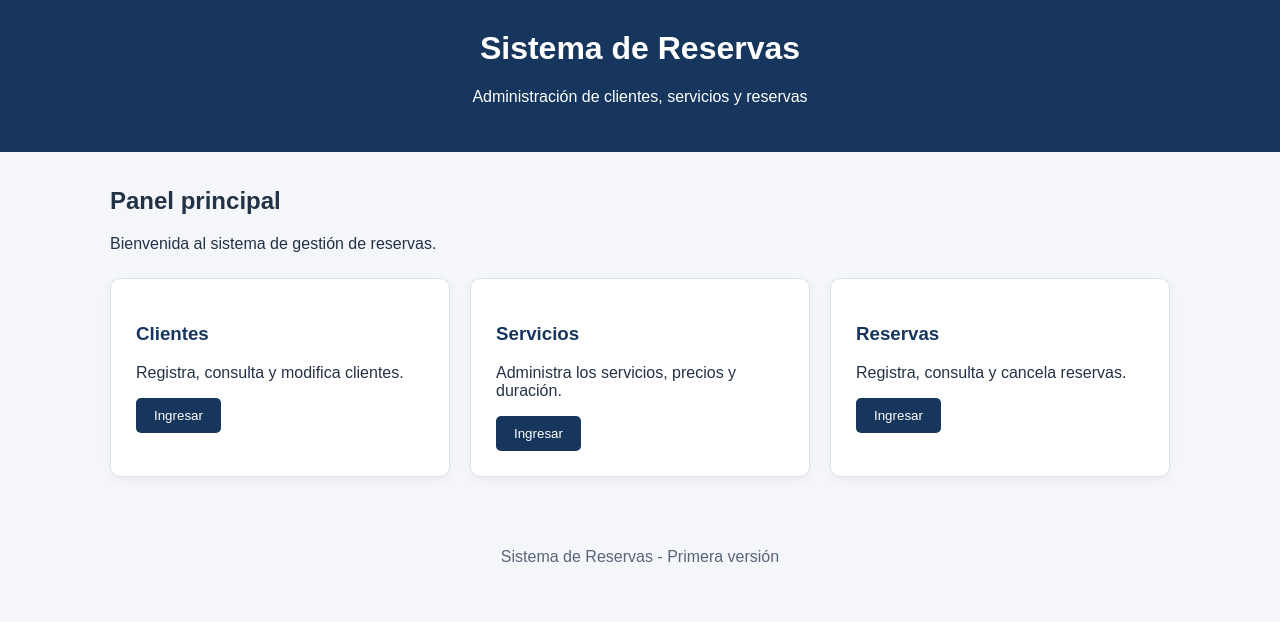
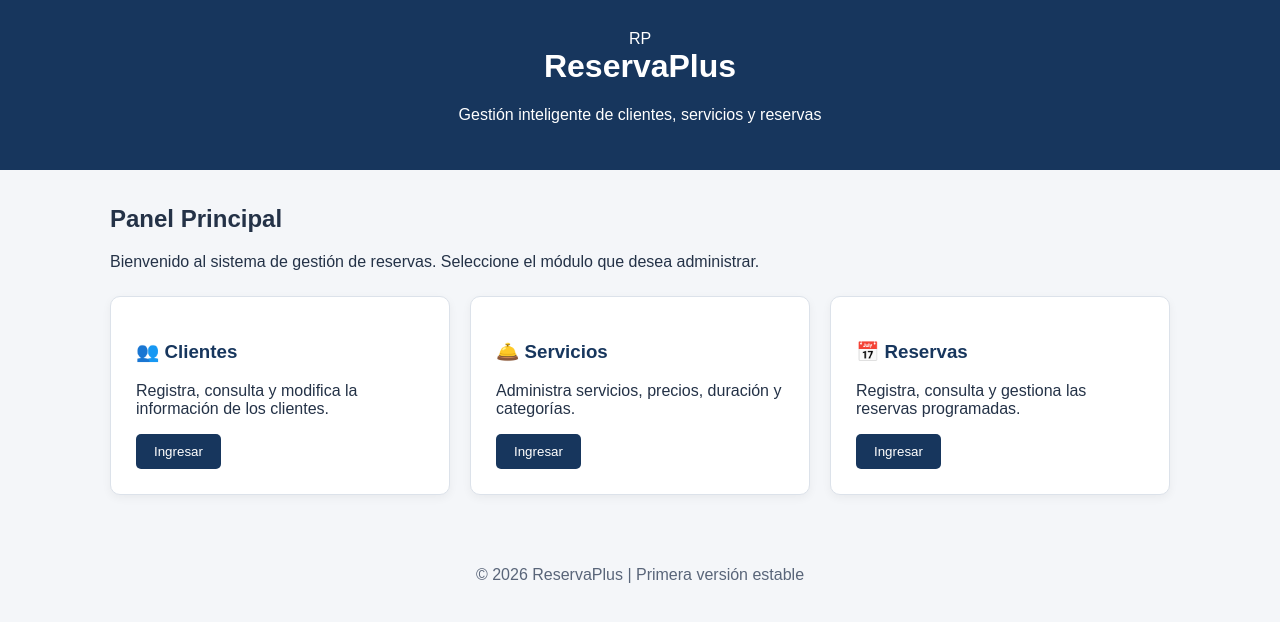
Before and after one commit to michellsalazar/SistemaReservas, a plain HTML site: page index.html in a window 1280 px wide. Drawn offline with Linux system fonts and the light colour scheme.

Commit message:
feat: actualizar interfaz principal del sistema

```diff
--- a/index.html
+++ b/index.html
@@ -1,58 +1,101 @@
-
 <!DOCTYPE html>
 <html lang="es">
+
 <head>
     <meta charset="UTF-8">
     <meta name="viewport" content="width=device-width, initial-scale=1.0">
-    <title>Sistema de Reservas</title>
+    <title>ReservaPlus</title>
     <link rel="stylesheet" href="css/estilos.css">
 </head>
+
 <body>
+
     <header class="encabezado">
-        <h1>Sistema de Reservas</h1>
-        <p>Administración de clientes, servicios y reservas</p>
+
+        <div class="logo">
+            RP
+        </div>
+
+        <h1>ReservaPlus</h1>
+
+        <p>
+            Gestión inteligente de clientes,
+            servicios y reservas
+        </p>
+
     </header>
 
     <main class="contenedor">
-        <h2>Panel principal</h2>
-        <p>Bienvenida al sistema de gestión de reservas.</p>
+
+        <h2>Panel Principal</h2>
+
+        <p>
+            Bienvenido al sistema de gestión de reservas.
+            Seleccione el módulo que desea administrar.
+        </p>
 
         <section class="modulos">
+
             <article class="tarjeta">
-                <h3>Clientes</h3>
-                <p>Registra, consulta y modifica clientes.</p>
-                <button type="button"
-                    onclick="mostrarMensaje('Clientes')">
+
+                <h3>👥 Clientes</h3>
+
+                <p>
+                    Registra, consulta y modifica la
+                    información de los clientes.
+                </p>
+
+                <button
+                    onclick="location.href='clientes.html'">
                     Ingresar
                 </button>
+
             </article>
 
             <article class="tarjeta">
-                <h3>Servicios</h3>
-                <p>Administra los servicios, precios y duración.</p>
-                <button type="button"
-                    onclick="mostrarMensaje('Servicios')">
+
+                <h3>🛎️ Servicios</h3>
+
+                <p>
+                    Administra servicios, precios,
+                    duración y categorías.
+                </p>
+
+                <button
+                    onclick="location.href='servicios.html'">
                     Ingresar
                 </button>
+
             </article>
 
             <article class="tarjeta">
-                <h3>Reservas</h3>
-                <p>Registra, consulta y cancela reservas.</p>
-                <button type="button"
-                    onclick="mostrarMensaje('Reservas')">
+
+                <h3>📅 Reservas</h3>
+
+                <p>
+                    Registra, consulta y gestiona
+                    las reservas programadas.
+                </p>
+
+                <button
+                    onclick="location.href='reservas.html'">
                     Ingresar
                 </button>
+
             </article>
+
         </section>
 
-        <p id="mensaje" role="status"></p>
     </main>
 
     <footer>
-        <p>Sistema de Reservas - Primera versión</p>
+
+        <p>
+            © 2026 ReservaPlus | Primera versión estable
+        </p>
+
     </footer>
 
-    <script src="js/app.js"></script>
 </body>
+
 </html>
```
